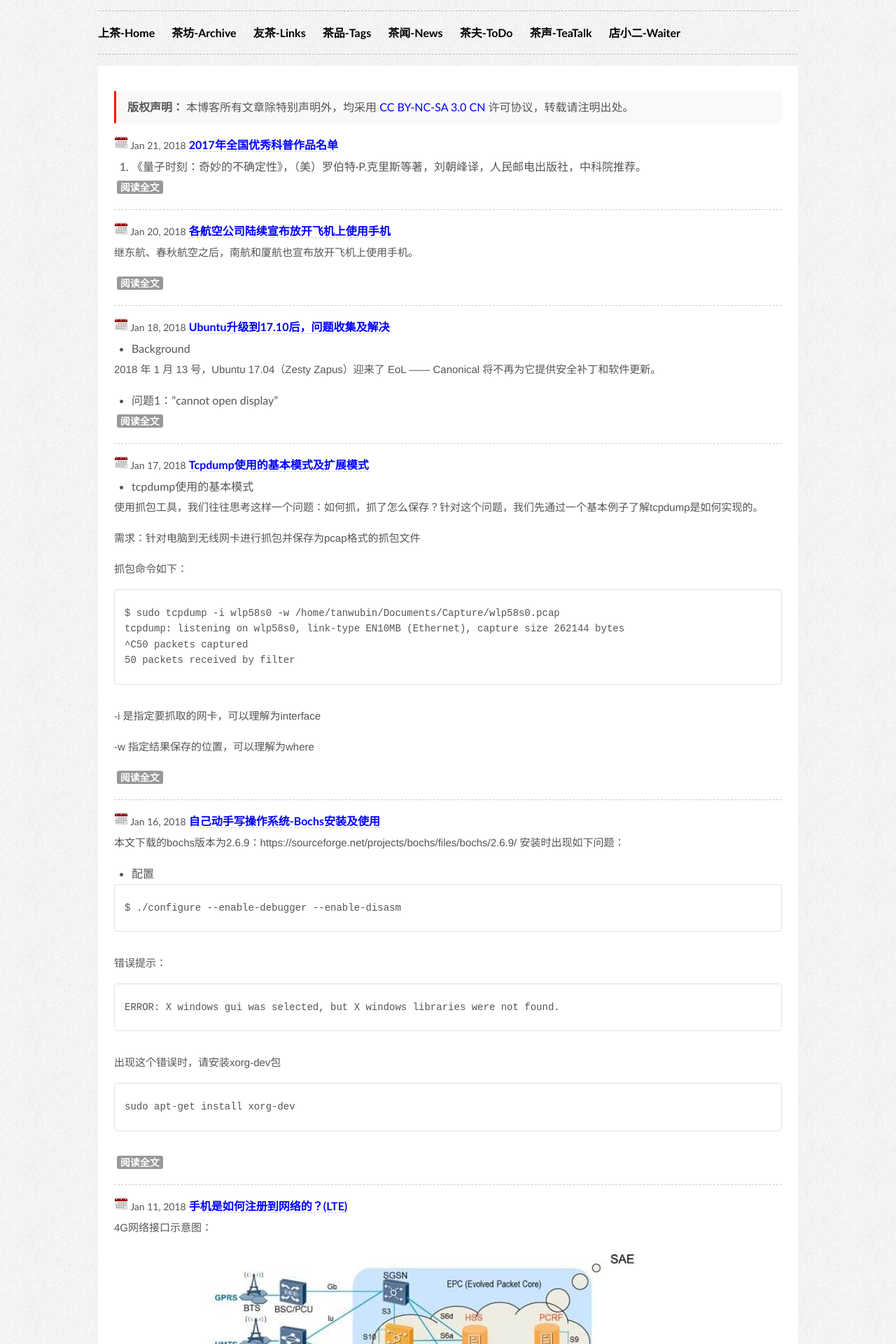
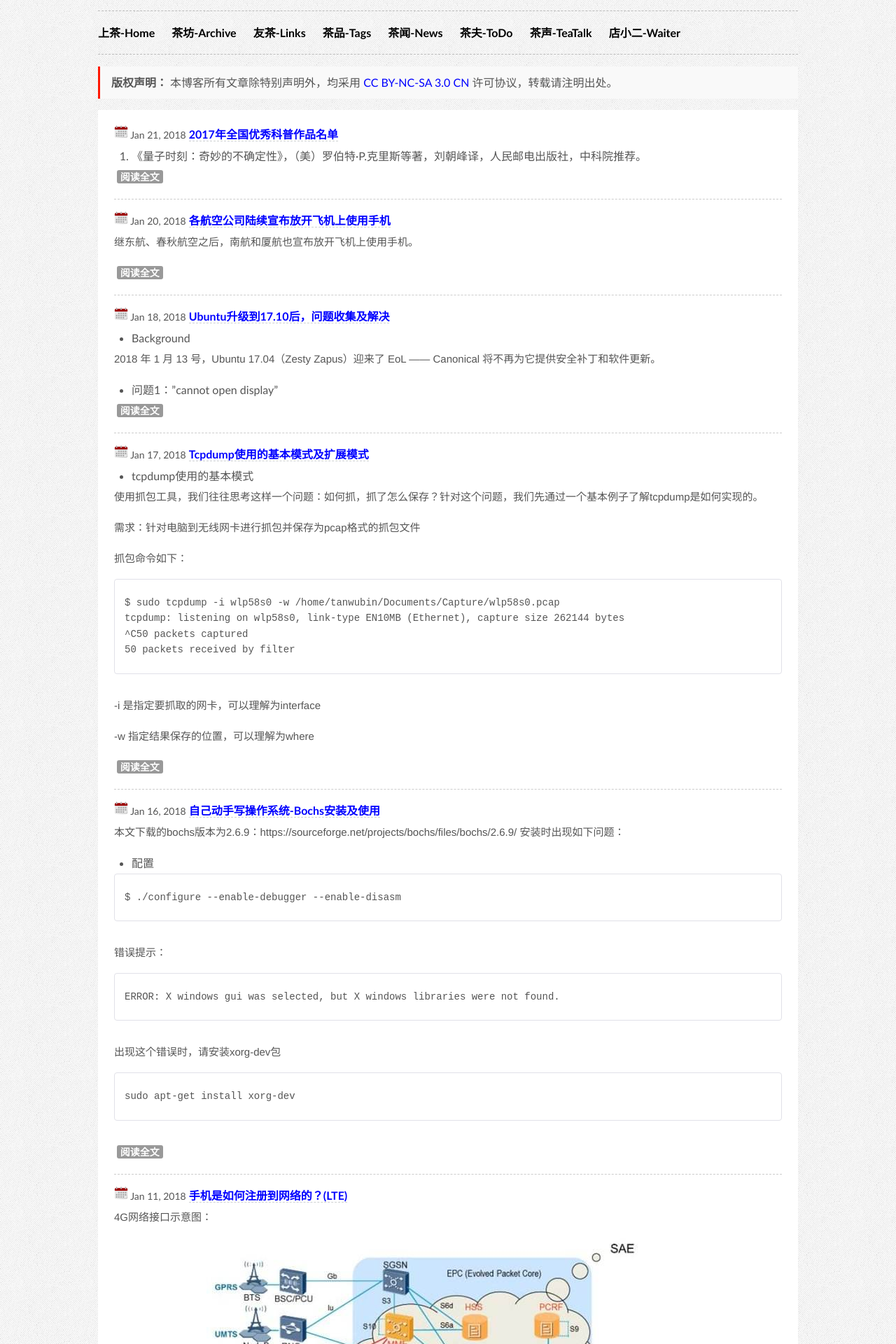
Before and after one commit to fk1091889767/tanwubin.github.io, a Jekyll site: the page built from index.html, in a window 1280 px wide. Shown: the top 1920 px of the page at 70% size. Built offline with Jekyll 4.4.1, drawn with Linux system fonts in a browser that asks for light colours; comment, search, counter and statistics services are not loaded.

Commit message:
调整版权声明位置

```diff
--- a/_includes/themes/effector-wide/index.html
+++ b/_includes/themes/effector-wide/index.html
@@ -1,6 +1,6 @@
+{% include themes/effector-wide/authorized.html %}
 <div class="wrapper">
 <ul class="postsList">
-{% include themes/effector-wide/authorized.html %}
 {% for post in site.posts limit: 15%}
 <li><span><img src="../../../upload/image/calendar.png" width="20px"/>&nbsp;{{ post.date | date: "%b %d, %Y" }}</span>
     <a href="{{ post.url }}" class="posttitle"><b>{{ post.title }}</b></a>
```
